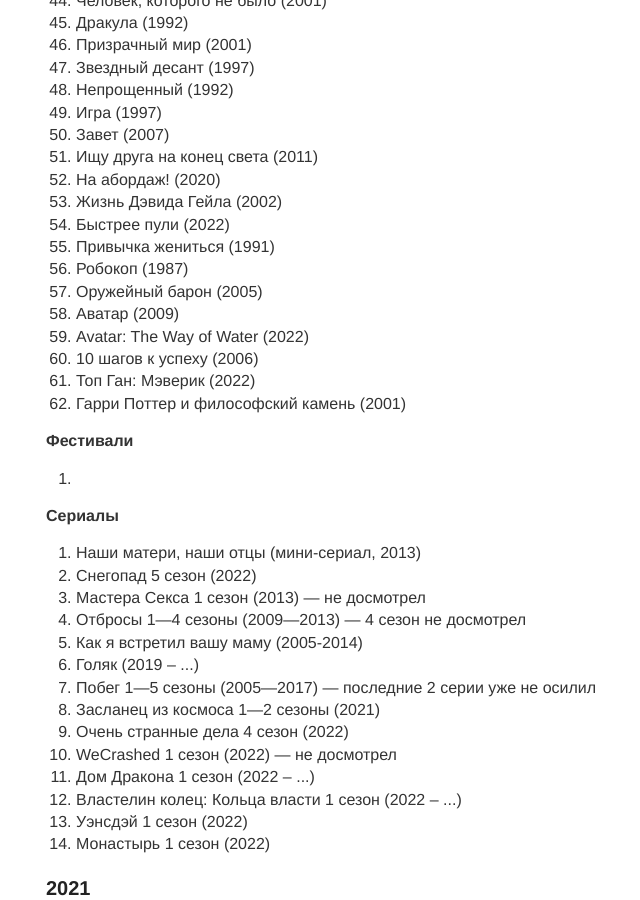
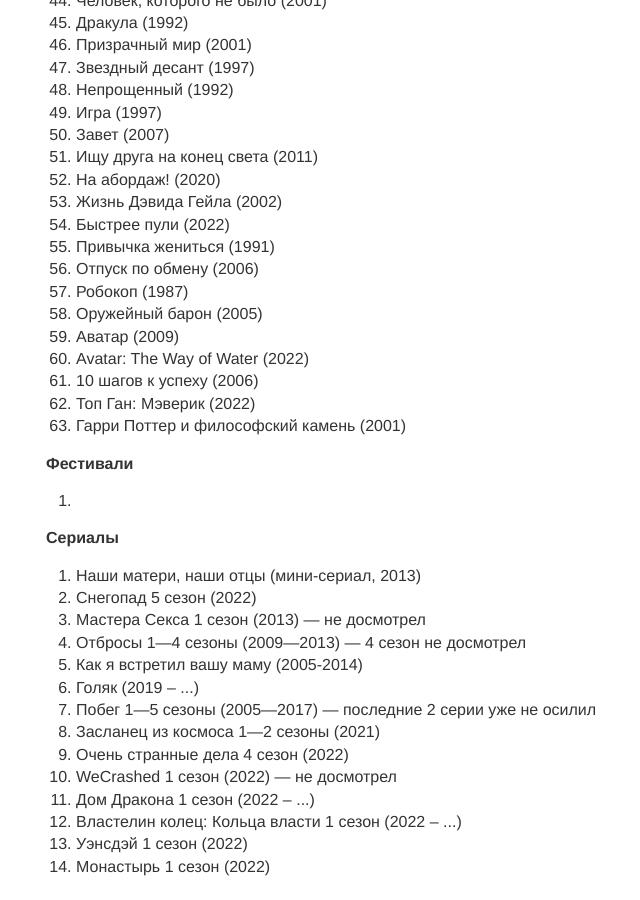
Before and after one commit to sombro/nbuevich.com, a Jekyll site: the page built from blog/_posts/2099-12-14-movies.md, in a window 1280 px wide and 900 px high, scrolled down 1727 px. Shown: the whole window, without its empty margins (234-874 px from the left). Built offline with Jekyll 4.4.1, drawn with Linux system fonts in a browser that asks for light colours.

Commit message:
fix content

```diff
--- a/blog/_posts/2099-12-14-movies.md
+++ b/blog/_posts/2099-12-14-movies.md
@@ -92,6 +92,7 @@
     <li>Жизнь Дэвида Гейла (2002)</li>
     <li>Быстрее пули (2022)</li>
     <li>Привычка жениться (1991)</li>
+    <li>Отпуск по обмену (2006)</li>
     <li>Робокоп (1987)</li>
     <li>Оружейный барон (2005)</li>
     <li>Аватар (2009)</li>
```
